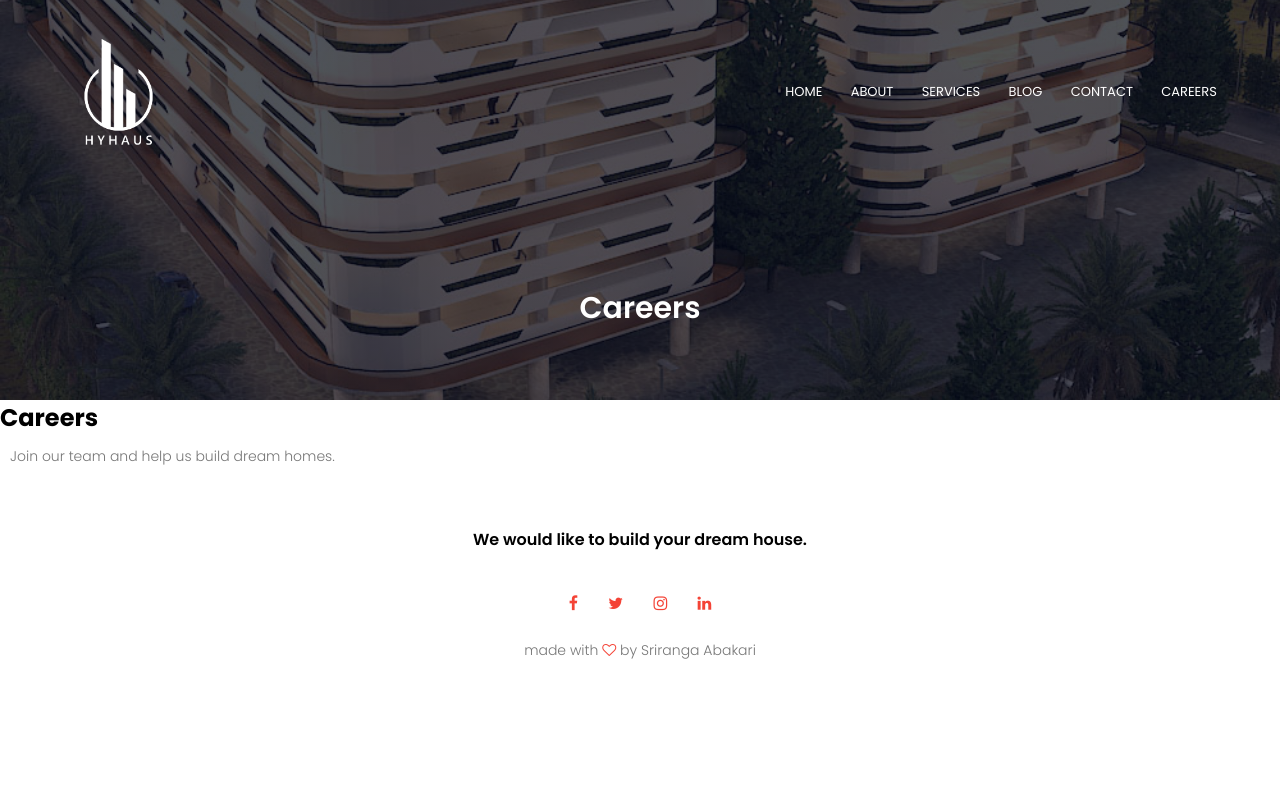
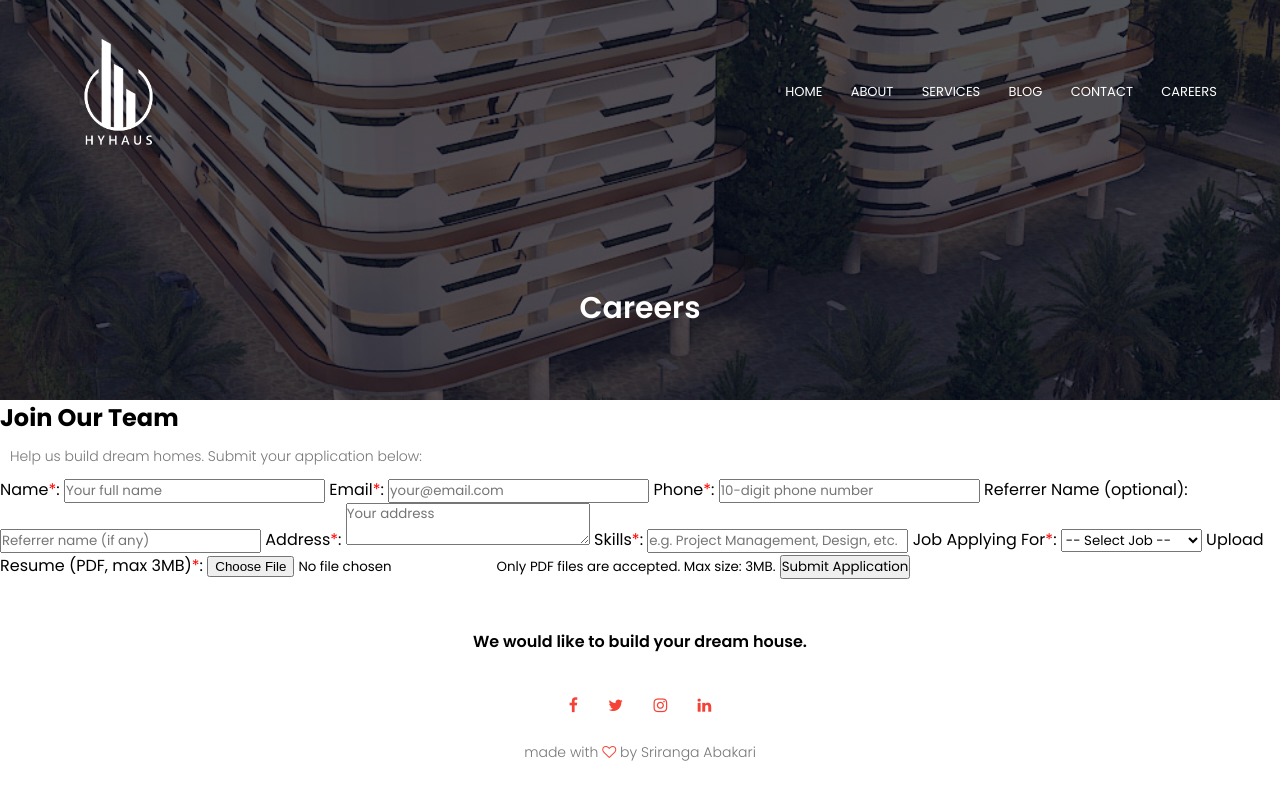
Before and after one commit to SriAba/Hyhaus, a plain HTML site: page careers.html in a window 1280 px wide. Drawn offline with Linux system fonts and the light colour scheme.

Commit message:
Update careers.html

```diff
--- a/careers.html
+++ b/careers.html
@@ -29,9 +29,56 @@
 <!-------- careers ---------->
 
 <section class="careers">
-    <h2>Careers</h2>
-    <p>Join our team and help us build dream homes.</p>
+    <h2>Join Our Team</h2>
+    <p>Help us build dream homes. Submit your application below:</p>
+    <form class="careers-form" action="#" method="post" enctype="multipart/form-data">
+        <label for="name">Name<span style="color:red">*</span>:</label>
+        <input type="text" id="name" name="name" required placeholder="Your full name">
+
+        <label for="email">Email<span style="color:red">*</span>:</label>
+        <input type="email" id="email" name="email" required placeholder="your@email.com">
+
+        <label for="phone">Phone<span style="color:red">*</span>:</label>
+        <input type="tel" id="phone" name="phone" required placeholder="10-digit phone number" pattern="[0-9]{10,15}" maxlength="15">
+
+        <label for="referrer">Referrer Name (optional):</label>
+        <input type="text" id="referrer" name="referrer" placeholder="Referrer name (if any)">
+
+        <label for="address">Address<span style="color:red">*</span>:</label>
+        <textarea id="address" name="address" required placeholder="Your address"></textarea>
+
+        <label for="skills">Skills<span style="color:red">*</span>:</label>
+        <input type="text" id="skills" name="skills" required placeholder="e.g. Project Management, Design, etc.">
+
+        <label for="job">Job Applying For<span style="color:red">*</span>:</label>
+        <select id="job" name="job" required>
+            <option value="">-- Select Job --</option>
+            <option value="Architect">Architect</option>
+            <option value="Civil Engineer">Civil Engineer</option>
+            <option value="Interior Designer">Interior Designer</option>
+            <option value="Site Supervisor">Site Supervisor</option>
+            <option value="Sales & Marketing">Sales & Marketing</option>
+            <option value="Other">Other</option>
+        </select>
+
+        <label for="resume">Upload Resume (PDF, max 3MB)<span style="color:red">*</span>:</label>
+        <input type="file" id="resume" name="resume" required accept=".pdf" onchange="validateResume(this)">
+        <small>Only PDF files are accepted. Max size: 3MB.</small>
+
+        <button type="submit">Submit Application</button>
+    </form>
 </section>
+
+<script>
+    function validateResume(input) {
+        if (input.files && input.files[0]) {
+            if (input.files[0].size > 3 * 1024 * 1024) { // 3MB in bytes
+                alert("File size exceeds 3MB. Please upload a smaller file.");
+                input.value = "";
+            }
+        }
+    }
+</script>
 
 <!-------- footer ---------->
 
@@ -42,24 +89,19 @@
         <a href="https://x.com/hyhaus_official"><i class="fa fa-twitter"></i></a>
         <a href="https://www.instagram.com/hyhaus.in/"><i class="fa fa-instagram"></i></a>
         <a href="https://www.linkedin.com/company/kristal-constructions/"><i class="fa fa-linkedin"></i></a>
-
     </div>
     <a href="https://www.linkedin.com/in/srirangaabakari/" class="footer-link"><p>made with <i class="fa fa-heart-o"></i> by Sriranga Abakari</p></a>
 </section>
 
-
 <!----JavaScript for toggle menu---->
 <script>
     var navLinks = document.getElementById("navLinks");
-
     function showMenu() {
         navLinks.style.right = "0";
     }
-
     function hideMenu() {
         navLinks.style.right = "-200px";
     }
-
 </script>
 
 </body>
```
Lines whose indentation alone changed are shown as unchanged.
